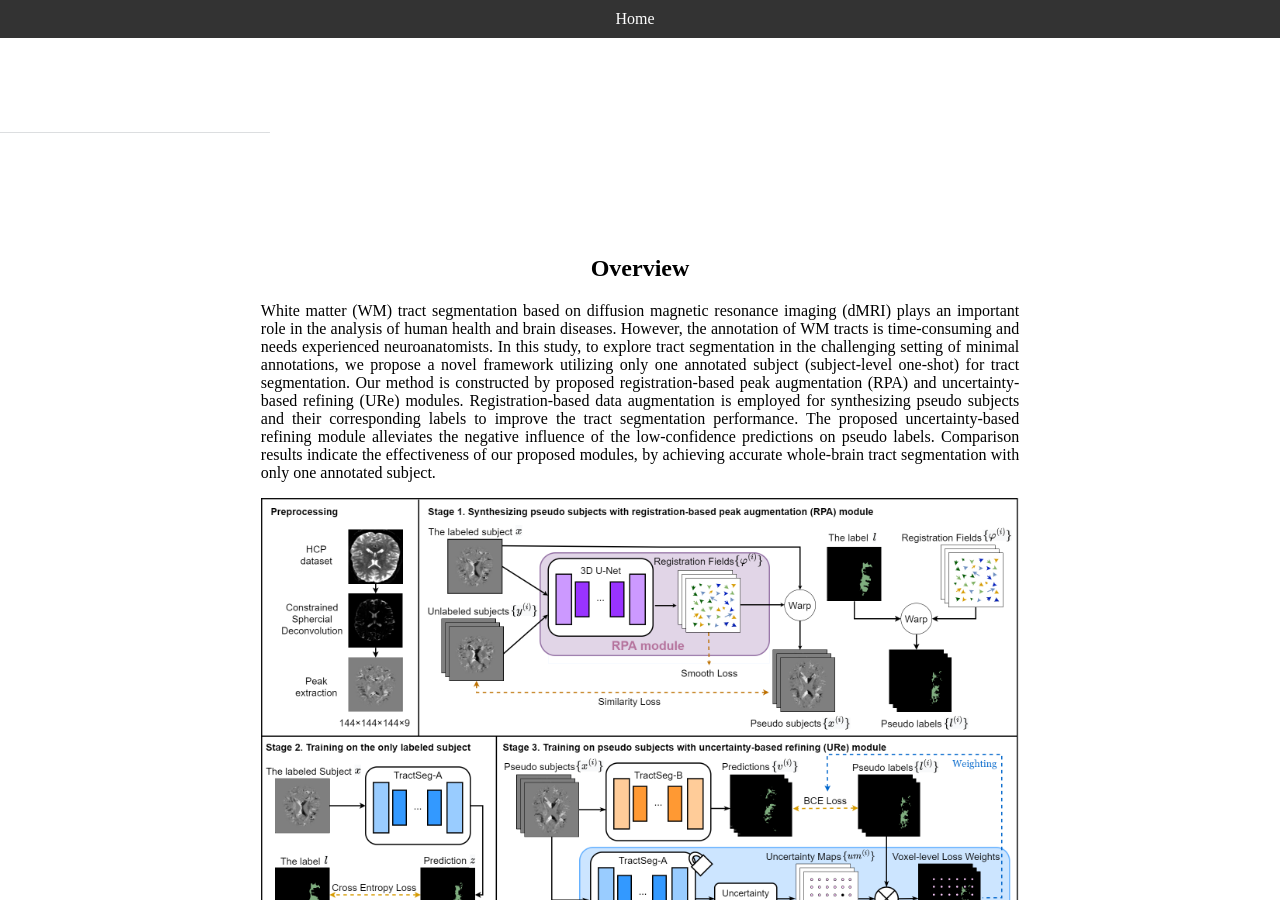
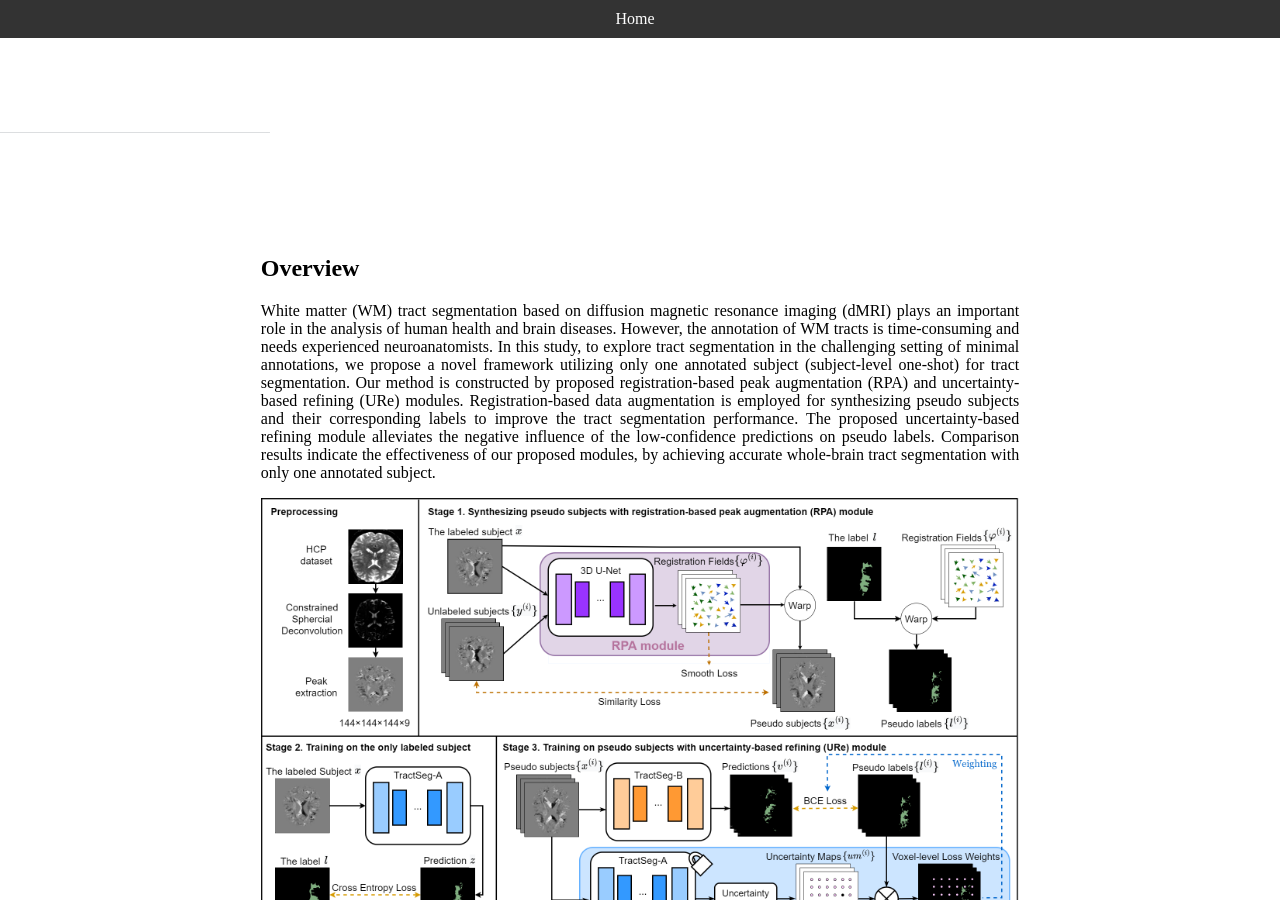
Before and after one commit to HaoXu0507/HaoXu0507.github.io, a Jekyll site: the page built from publications/isbi2023_01/index.html, in a window 1280 px wide and 900 px high, scrolled down 1461 px. Built offline with Jekyll 4.4.1, drawn with Linux system fonts in a browser that asks for light colours.

Commit message:
Update index.html

```diff
--- a/publications/isbi2023_01/index.html
+++ b/publications/isbi2023_01/index.html
@@ -72,7 +72,7 @@
     </section>
 
     <section id="overview">
-        <h2>Overview</h2>
+        <h2 align="left">Overview</h2>
         <p align="justify">
             White matter (WM) tract segmentation based on diffusion magnetic resonance imaging (dMRI) plays an important role in the analysis of human health and brain diseases.
             However, the annotation of WM tracts is time-consuming and needs experienced neuroanatomists.
@@ -85,14 +85,14 @@
         <img id="framework" src="framework.png" width=100%>
     </section>
     <section id="video">
-        <h2>Video</h2>
+        <h2 align="left">Video</h2>
         <video src="video.mp4" controls></video>
     </section>
     <section>
 
     </section>
     <section id="bibtex">
-        <h2>Bibtex</h2>
+        <h2 align="left">Bibtex</h2>
         <pre>
         <code>
         @inproceedings{Xu_2023_ISBI,
@@ -106,7 +106,7 @@
         </pre>
     </section>
     <section>
-        <h2>Acknowledge</h2>
+        <h2 align="left">Acknowledge</h2>
         <p>Acknowledge text goes here.</p>
     </section>
     <a name="home"></a>
```
